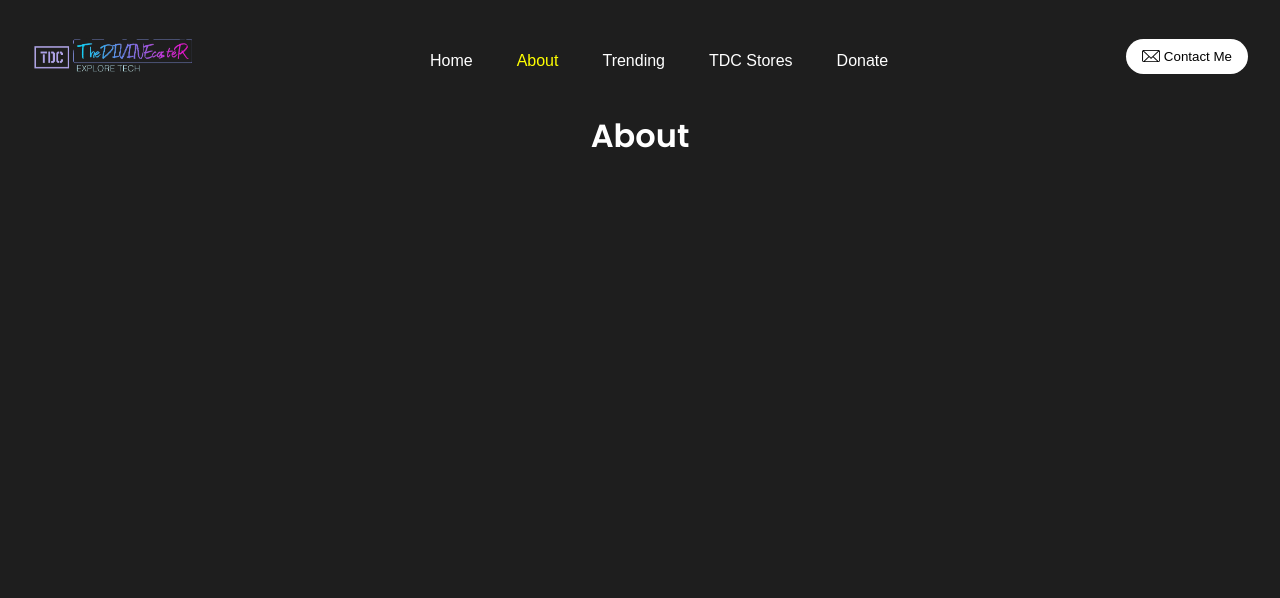
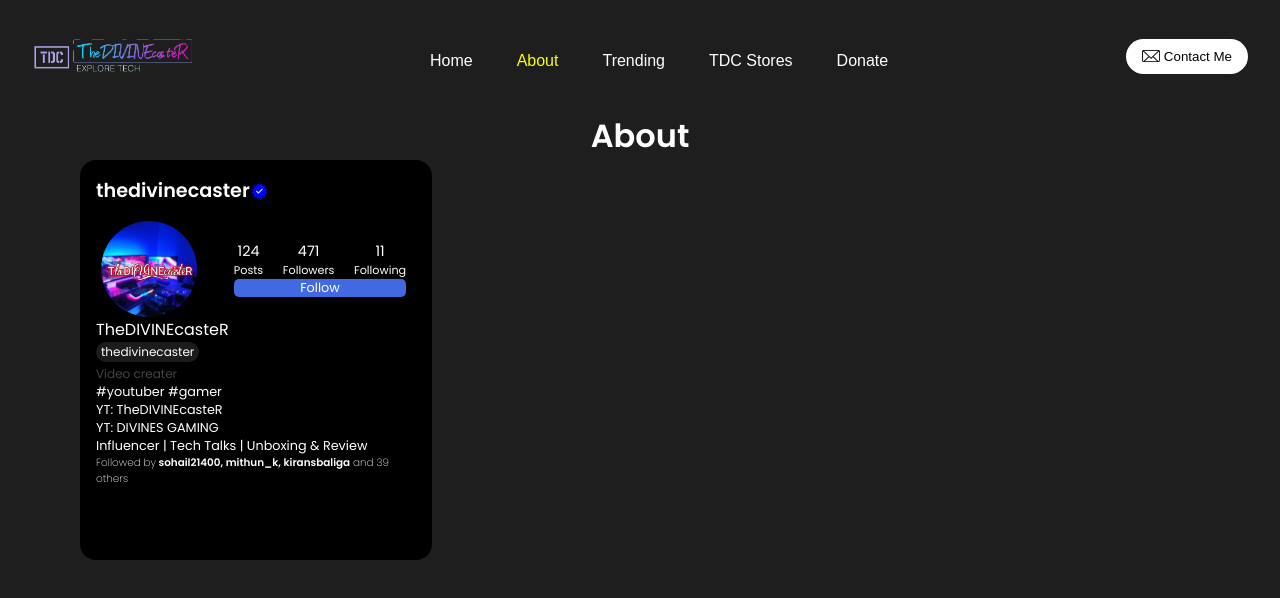
Before and after one commit to Souravak/thedivinecaster, a React (Create React App) app: page / in a window 1280 px wide. Both pictures are taken after a click on the button "About". Shown: the top 598 px of the page. Built offline with nearby package versions, Linux system fonts and the light colour scheme.

Commit message:
instagram card added

```diff
--- a/public/index.html
+++ b/public/index.html
@@ -11,6 +11,7 @@
     <link rel="preconnect" href="https://fonts.googleapis.com">
     <link rel="preconnect" href="https://fonts.gstatic.com" crossorigin>
     <link href="https://fonts.googleapis.com/css2?family=Poppins:wght@200;300;400;500;600&display=swap" rel="stylesheet">
+    <link rel="stylesheet" href="https://cdnjs.cloudflare.com/ajax/libs/font-awesome/6.4.2/css/all.min.css" integrity="sha512-z3gLpd7yknf1YoNbCzqRKc4qyor8gaKU1qmn+CShxbuBusANI9QpRohGBreCFkKxLhei6S9CQXFEbbKuqLg0DA==" crossorigin="anonymous" referrerpolicy="no-referrer" />
   </head>
   <body>
     <noscript>You need to enable JavaScript to run this app.</noscript>
--- a/src/components/About/About.css
+++ b/src/components/About/About.css
@@ -1,9 +1,112 @@
-.about{
-    margin: 0 5rem;
+    .about{
+        /* margin: 0 5rem; */
 
-}
+    }
+    .about-body{
+        margin: 0 5rem;
+    }
 
-.title{
-    text-align: center;
-    font-size: 1.5rem;
-}
+    .title{
+        text-align: center;
+        color: white;
+        font-size: 2rem;
+        font-weight: 600;
+        text-align: center;
+    }
+
+    .social-item{
+        width: 22rem;
+        height: 25rem;
+        background: rgb(0, 0, 0);
+        border-radius: 1rem;
+    }
+
+    .social-item-box{
+        margin: 1rem;
+    }
+
+    .social-item-title{
+        color: white;
+        font-size: 1.2rem;
+        font-weight: 600;
+        margin-bottom:1rem;
+    }
+
+    .profile-picture{
+        width: 6rem;
+        border-radius: 20rem;
+        align-items: left;
+        margin-left: 5px; /* image left adjustment */
+    }
+
+    .social-item-pic-counter{
+        display: flex;
+        justify-content: space-between;
+        align-items: center;
+    }
+
+    .social-item-counter-section{
+        display: flex;
+        justify-content: space-around;
+        width: 12rem;
+        text-align: center;
+        font-size: 0.9rem;
+    }
+    .social-item-counter-title{
+        font-size: 0.7rem;
+    }
+
+    .follow-counter{
+        display: flex;
+        flex-direction: column;
+    }
+
+    .follow-button-text{
+        background: royalblue;
+        text-align: center;
+        border-radius: 5px;
+        text-decoration: none;
+        color: white;
+        font-size: 0.8rem;
+        width: 90%;
+        margin: auto;
+        vertical-align: middle;
+    }
+
+    .threads{
+        font-size: 0.75rem;
+        background: rgba(44, 44, 44, 0.642);
+        width: fit-content;
+        padding: 1px 5px;
+        border-radius: 10px;
+    }
+
+    .role{
+        margin-top: 0.2rem;
+        font-size: 0.75rem;
+        color: rgba(106, 106, 106, 0.642);
+    }
+
+    .social-item-bio{
+        font-size: 0.8rem;
+    }
+
+    .channel-link{
+        text-decoration: none;
+        color: white;
+        cursor: pointer;
+    }
+
+    .followed-by{
+        font-size: 0.65rem;
+        font-weight: 100;
+    }
+
+    .followed-by-name{
+        font-weight: bold;
+    }
+
+    .followed-by-name a{
+        text-decoration: none;
+        color: white;
+    }
--- a/src/components/About/About.jsx
+++ b/src/components/About/About.jsx
@@ -1,10 +1,65 @@
-import React from 'react';
+import React,{useState} from 'react';
 import './About.css';
+import ProfilePicture from '../../assets/images/profile-picture.jpg';
+import Verified from '../About/Verified/Verified';
 
 const About = () => {
   return (
     <div className="about">
-        <div className="title">About</div>
+        <div className="about-body">
+          <div className="title">About</div>
+          <div className="container">
+            <div className="social-item">
+              <div className="social-item-box">
+                <div className="social-item-title">thedivinecaster<Verified /></div>
+                <div className="social-item-pic-counter">
+                  <img src={ProfilePicture} alt="" className="profile-picture"/>
+                  <div className="follow-counter">
+                    <div className="social-item-counter-section">
+                      <div className="social-item-counter-feed">
+                        <a href="https://www.instagram.com/thedivinecaster/" className="channel-link" target="_blank">
+                          <div className="social-item-counter-value">124</div>
+                          <div className="social-item-counter-title">Posts</div>
+                        </a>
+                      </div>
+                      <div className="social-item-counter-feed">
+                        <a href="https://www.instagram.com/thedivinecaster/followers/" className="channel-link" target="_blank">
+                          <div className="social-item-counter-value">471</div>
+                          <div className="social-item-counter-title">Followers</div>
+                        </a>
+                      </div>
+                      <div className="social-item-counter-feed">
+                        <a href="https://www.instagram.com/thedivinecaster/following/" className="channel-link" target="_blank">
+                          <div className="social-item-counter-value">11</div>
+                          <div className="social-item-counter-title">Following</div>
+                        </a>
+                      </div>
+                    </div>
+
+                      <a href="https://www.instagram.com/thedivinecaster" target="_blank" className="follow-button-text follow-button">Follow</a>
+
+                  </div>
+                </div>
+                <div className="social-item-name">TheDIVINEcasteR</div>
+                <div className="threads"><i class='fa-brands fa-threads'></i><a href="https://www.threads.net/@thedivinecaster" className="channel-link">thedivinecaster</a></div>
+                <div className="role">Video creater</div>
+                <div className="social-item-bio">
+                  <div className="bio-line">#youtuber #gamer</div>
+                  <div className="bio-line">YT: <a href="https://www.youtube.com/thedivinecaster" target="_blank" className="channel-link">TheDIVINEcasteR</a></div>
+                  <div className="bio-line">YT: <a href="https://www.youtube.com/@divinesgaming" target="_blank" className="channel-link">DIVINES GAMING</a></div>
+                  <div className="bio-line">Influencer | Tech Talks | Unboxing & Review</div>
+                  <div className="followed-by">Followed by
+                    <span className="followed-by-name">
+                      <a href="https://www.instagram.com/sohail21400" target="_blank" rel="noopener noreferrer"> sohail21400</a>,
+                      <a href="https://www.instagram.com/__mithun___k " target="_blank" rel="noopener noreferrer"> mithun_k</a>,
+                      <a href="https://www.instagram.com/kiransbaliga" target="_blank" rel="noopener noreferrer"> kiransbaliga</a>
+                    </span> and 39 others
+                  </div>
+                </div>
+              </div>
+            </div>
+          </div>
+        </div>
     </div>
   )
 }
--- /dev/null
+++ b/src/components/About/Verified/Verified.jsx
@@ -0,0 +1,12 @@
+import React from 'react'
+
+const Verified = () => {
+  return (
+    <span className="fa fa-stack fa-lg" style={{fontSize: '0.4em', verticalAlign:'center'}}>
+        <i className="fa fa-certificate fa-stack-2x" style={{ color: 'blue'}} ></i>
+        <i className="fa fa-check fa-stack-1x fa-inverse"></i>
+    </span>
+  )
+}
+
+export default Verified
```
Also changed, not shown: src/components/About/index.html (added, +32 -0 lines), src/assets/images/profile-picture.jpg (added).
